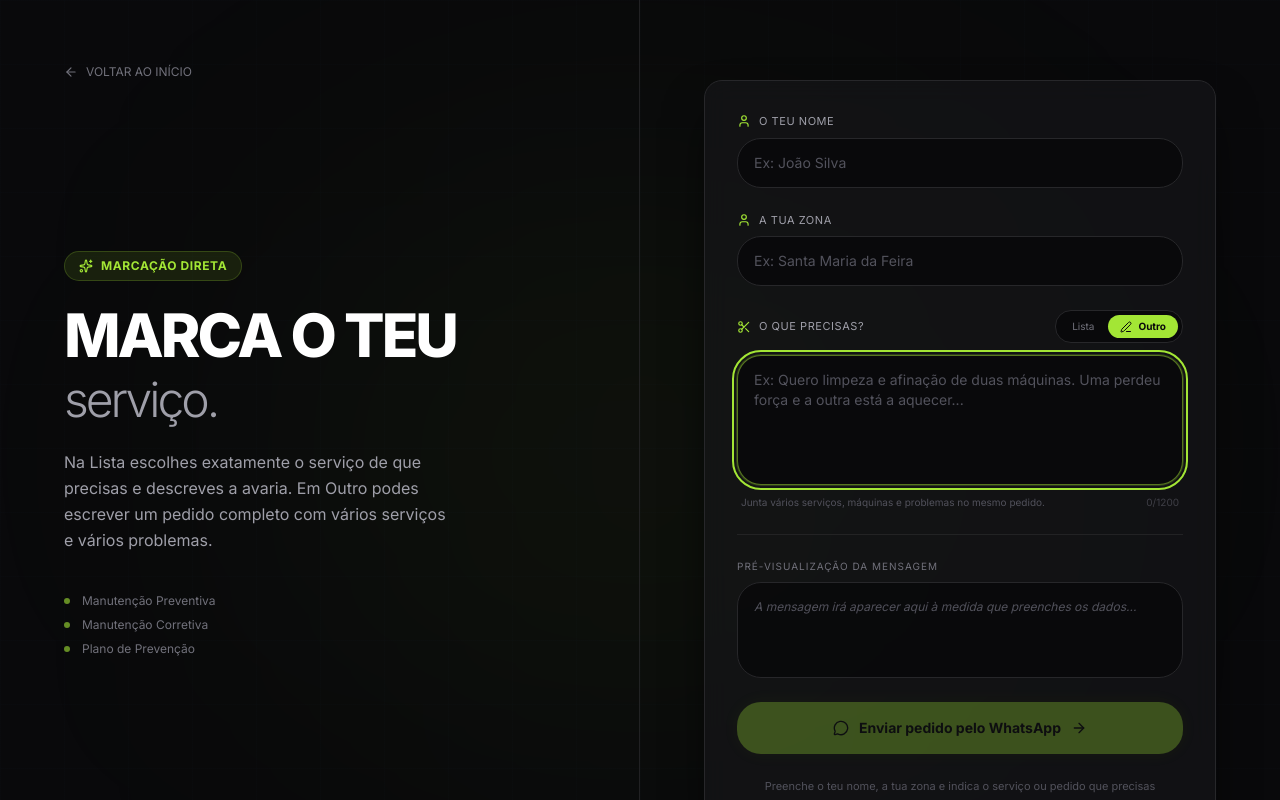
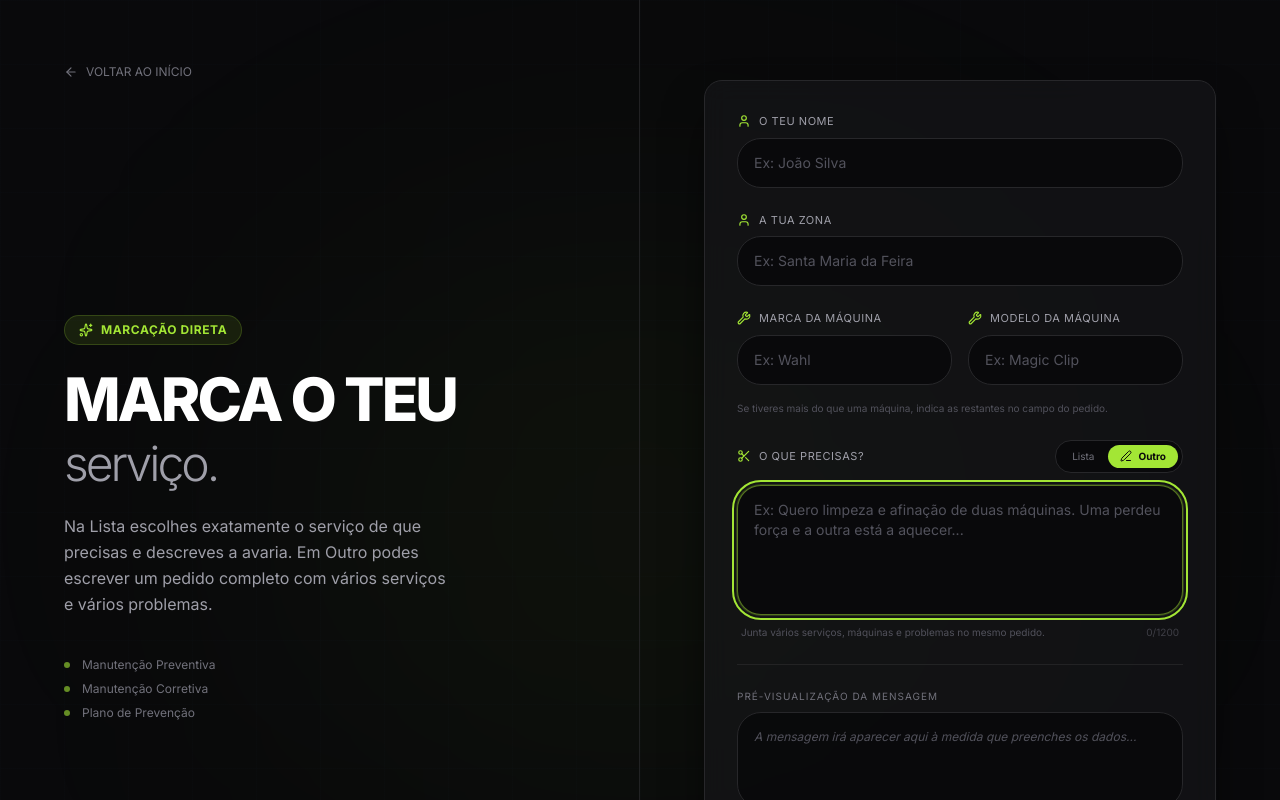
Before and after one commit to martimfm1/lab-customs-clipper, a Next.js app: page /marcacao in a window 1280 px wide. Both pictures are taken after a click on the button "Outro". Shown: the top 800 px of the page. Built offline with nearby package versions, Linux system fonts and the light colour scheme.

Commit message:
Require machine brand and model for maintenance requests

```diff
--- a/app/marcacao/page.tsx
+++ b/app/marcacao/page.tsx
@@ -42,6 +42,8 @@ type ServiceId = (typeof PRESET_SERVICES)[number]["id"] | "";
 function buildMessage(
   name: string,
   location: string,
+  machineBrand: string,
+  machineModel: string,
   service: string,
   serviceId: ServiceId,
   problem: string,
@@ -49,15 +51,22 @@ function buildMessage(
 ): string {
   const n = name.trim();
   const zone = location.trim();
+  const brand = machineBrand.trim();
+  const model = machineModel.trim();
   const s = service.trim();
   const p = problem.trim();
+  const needsMachineDetails =
+    mode === "custom" || serviceId === "preventiva" || serviceId === "corretiva";
 
   if (!n || !zone || !s) return "";
+  if (needsMachineDetails && (!brand || !model)) return "";
 
   if (mode === "custom") {
     return [
       `Olá! O meu nome é *${n}* - ${zone}.`,
       `Preciso de ajuda com o seguinte pedido:`,
+      `Marca da máquina: *${brand}*`,
+      `Modelo da máquina: *${model}*`,
       s,
       p ? `\nProblemas / detalhes:\n${p}` : "",
       "",
@@ -82,6 +91,8 @@ function buildMessage(
   return [
     `Olá! O meu nome é *${n}* - ${zone}.`,
     `Gostaria de marcar *${s}*.`,
+    `Marca da máquina: *${brand}*`,
+    `Modelo da máquina: *${model}*`,
     p ? `\nProblema / avaria:\n${p}` : "",
     "",
     "Quando é que têm disponibilidade?",
@@ -93,6 +104,8 @@ function buildMessage(
 export default function BookingMessagePage() {
   const [name, setName] = useState("");
   const [location, setLocation] = useState("");
+  const [machineBrand, setMachineBrand] = useState("");
+  const [machineModel, setMachineModel] = useState("");
   const [mode, setMode] = useState<ServiceMode>("preset");
   const [selectedId, setSelectedId] = useState<ServiceId>("");
   const [customService, setCustomService] = useState("");
@@ -106,11 +119,39 @@ export default function BookingMessagePage() {
   }, [mode, selectedId, customService]);
 
   const activeServiceId: ServiceId = mode === "preset" ? selectedId : "";
+  const needsMachineDetails =
+    mode === "custom" ||
+    activeServiceId === "preventiva" ||
+    activeServiceId === "corretiva";
   const message = useMemo(
-    () => buildMessage(name, location, service, activeServiceId, problem, mode),
-    [name, location, service, activeServiceId, problem, mode],
+    () =>
+      buildMessage(
+        name,
+        location,
+        machineBrand,
+        machineModel,
+        service,
+        activeServiceId,
+        problem,
+        mode,
+      ),
+    [
+      name,
+      location,
+      machineBrand,
+      machineModel,
+      service,
+      activeServiceId,
+      problem,
+      mode,
+    ],
   );
-  const isReady = name.trim().length > 0 && location.trim().length > 0 && service.trim().length > 0;
+  const isReady =
+    name.trim().length > 0 &&
+    location.trim().length > 0 &&
+    service.trim().length > 0 &&
+    (!needsMachineDetails ||
+      (machineBrand.trim().length > 0 && machineModel.trim().length > 0));
 
   const handleWhatsApp = () => {
     if (!isReady) return;
@@ -255,6 +296,60 @@ export default function BookingMessagePage() {
                 className="w-full rounded-xl border border-zinc-800 bg-zinc-950 px-4 py-3.5 text-sm text-zinc-100 placeholder:text-zinc-600 focus:outline-none focus:border-[#a3e635]/50 focus:ring-1 focus:ring-[#a3e635]/20 transition-all duration-200"
               />
             </div>
+
+            {(mode === "custom" ||
+              selectedId === "preventiva" ||
+              selectedId === "corretiva") && (
+              <div className="grid grid-cols-1 gap-4 sm:grid-cols-2">
+                <div className="space-y-2">
+                  <label
+                    htmlFor="machine-brand"
+                    className="flex items-center gap-2 text-[11px] font-mono uppercase tracking-wider text-zinc-400"
+                  >
+                    <Wrench className="w-3.5 h-3.5 shrink-0 text-[#a3e635]" />
+                    Marca da máquina
+                  </label>
+                  <input
+                    id="machine-brand"
+                    type="text"
+                    autoComplete="off"
+                    placeholder="Ex: Wahl"
+                    aria-label="Marca da máquina"
+                    value={machineBrand}
+                    onChange={(e) => setMachineBrand(e.target.value)}
+                    maxLength={100}
+                    required
+                    className="w-full rounded-xl border border-zinc-800 bg-zinc-950 px-4 py-3.5 text-sm text-zinc-100 placeholder:text-zinc-600 focus:outline-none focus:border-[#a3e635]/50 focus:ring-1 focus:ring-[#a3e635]/20 transition-all duration-200"
+                  />
+                </div>
+                <div className="space-y-2">
+                  <label
+                    htmlFor="machine-model"
+                    className="flex items-center gap-2 text-[11px] font-mono uppercase tracking-wider text-zinc-400"
+                  >
+                    <Wrench className="w-3.5 h-3.5 shrink-0 text-[#a3e635]" />
+                    Modelo da máquina
+                  </label>
+                  <input
+                    id="machine-model"
+                    type="text"
+                    autoComplete="off"
+                    placeholder="Ex: Magic Clip"
+                    aria-label="Modelo da máquina"
+                    value={machineModel}
+                    onChange={(e) => setMachineModel(e.target.value)}
+                    maxLength={120}
+                    required
+                    className="w-full rounded-xl border border-zinc-800 bg-zinc-950 px-4 py-3.5 text-sm text-zinc-100 placeholder:text-zinc-600 focus:outline-none focus:border-[#a3e635]/50 focus:ring-1 focus:ring-[#a3e635]/20 transition-all duration-200"
+                  />
+                </div>
+                {mode === "custom" && (
+                  <p className="sm:col-span-2 text-[10px] font-mono text-zinc-600">
+                    Se tiveres mais do que uma máquina, indica as restantes no campo do pedido.
+                  </p>
+                )}
+              </div>
+            )}
 
             <div className="space-y-3">
               <div className="flex items-center justify-between gap-2">
@@ -472,7 +567,10 @@ export default function BookingMessagePage() {
 
             {!isReady && (
               <p className="text-center text-[11px] font-mono text-zinc-600">
-                Preenche o teu nome, a tua zona e indica o serviço ou pedido que precisas
+                {needsMachineDetails &&
+                (!machineBrand.trim() || !machineModel.trim())
+                  ? "Indica também a marca e o modelo da máquina."
+                  : "Preenche o teu nome, a tua zona e indica o serviço ou pedido que precisas"}
               </p>
             )}
             {isReady && (
```
